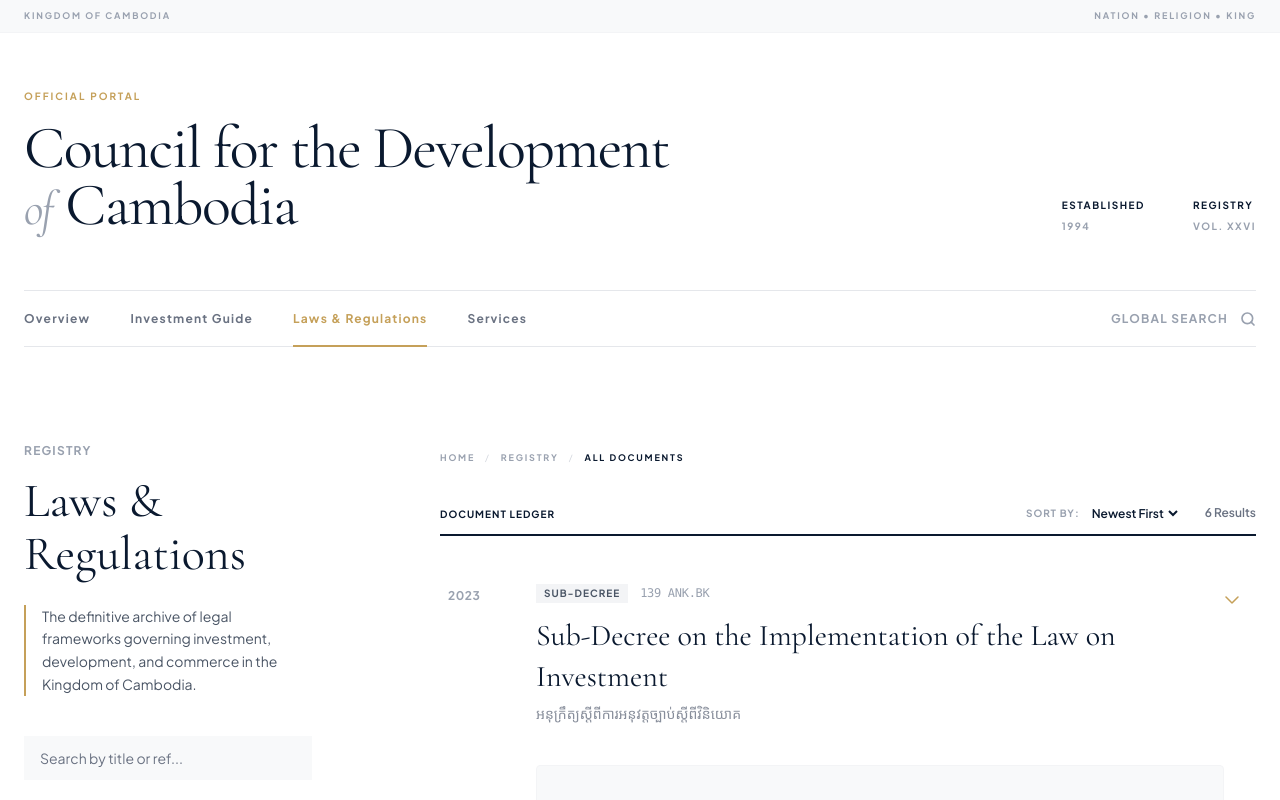
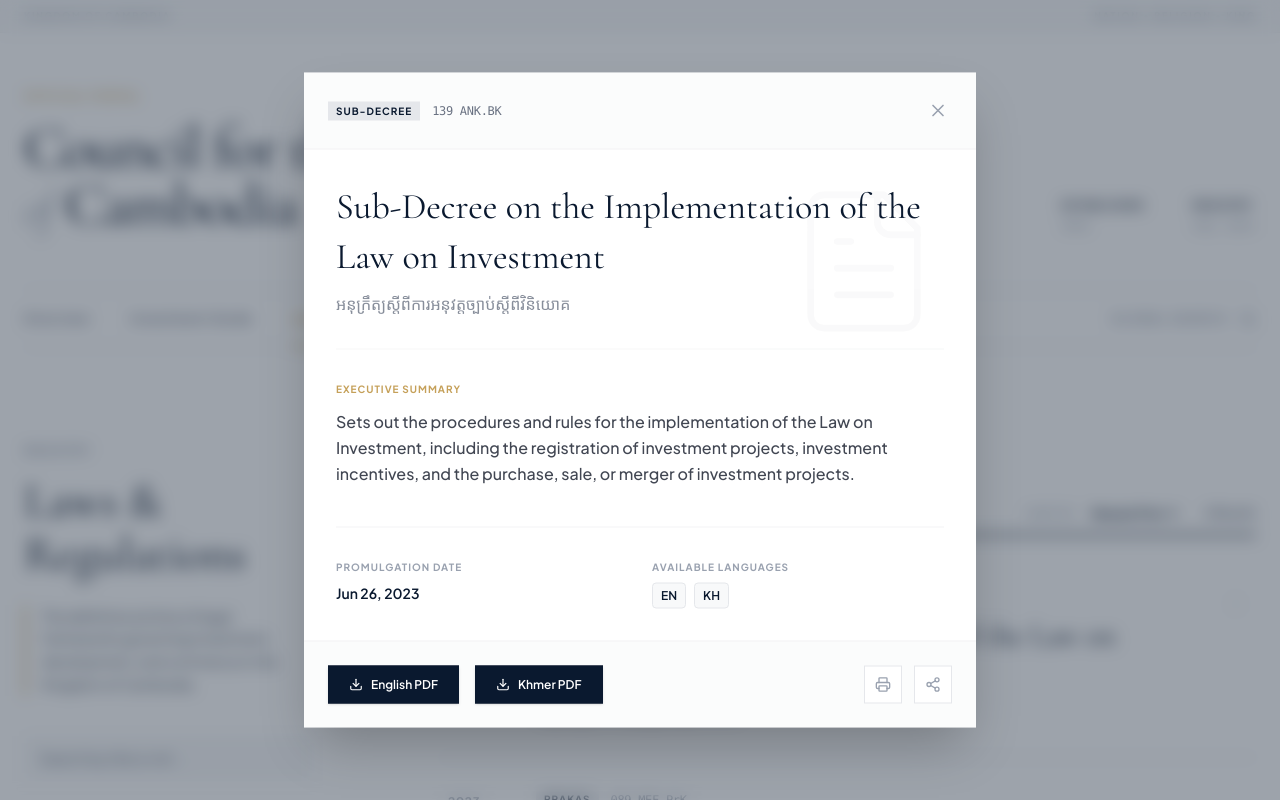
Before and after one commit to phalla-doll/cambodia-investment-laws-registry, a React (Vite) app: page / in a window 1280 px wide. Both pictures are taken after a click on the button 848 px from the left and 654 px from the top of the page. Shown: the top 800 px of the page. Built offline with nearby package versions, Linux system fonts and the light colour scheme.

Commit message:
feat: add document details modal
Introduce a modal component to display detailed document information, allowing users to view content without navigating away from the registry list.

```diff
--- a/src/App.tsx
+++ b/src/App.tsx
@@ -4,9 +4,10 @@
 import Header from './components/Header';
 import Sidebar from './components/Sidebar';
 import DocumentRow from './components/DocumentRow';
+import DocumentModal from './components/DocumentModal';
 import Footer from './components/Footer';
 import { documents } from './data';
-import { Category } from './types';
+import { Category, LegalDocument } from './types';
 
 export type MainTab = 'Overview' | 'Investment Guide' | 'Laws & Regulations' | 'Services';
 export type SortOrder = 'newest' | 'oldest';
@@ -17,6 +18,7 @@
   const [searchQuery, setSearchQuery] = useState('');
   const [sortOrder, setSortOrder] = useState<SortOrder>('newest');
   const [showScrollTop, setShowScrollTop] = useState(false);
+  const [selectedDocument, setSelectedDocument] = useState<LegalDocument | null>(null);
 
   useEffect(() => {
     const handleScroll = () => {
@@ -94,7 +96,11 @@
               <div className="flex flex-col">
                 {filteredDocs.length > 0 ? (
                   filteredDocs.map(doc => (
-                    <DocumentRow key={doc.id} document={doc} />
+                    <DocumentRow
+                      key={doc.id}
+                      document={doc}
+                      onSelect={setSelectedDocument}
+                    />
                   ))
                 ) : (
                   <div className="py-32 text-center bg-surface/50 border border-gray-100 mt-4 rounded-sm">
@@ -125,6 +131,11 @@
 
       <Footer />
 
+      <DocumentModal
+        document={selectedDocument}
+        onClose={() => setSelectedDocument(null)}
+      />
+
       <AnimatePresence>
         {showScrollTop && (
           <motion.button
--- /dev/null
+++ b/src/components/DocumentModal.tsx
@@ -0,0 +1,107 @@
+import { motion, AnimatePresence } from 'motion/react';
+import { X, Download, FileText, Share2, Printer } from 'lucide-react';
+import { LegalDocument } from '../types';
+
+interface DocumentModalProps {
+  document: LegalDocument | null;
+  onClose: () => void;
+}
+
+export default function DocumentModal({ document, onClose }: DocumentModalProps) {
+  return (
+    <AnimatePresence>
+      {document && (
+        <>
+          <motion.div
+            initial={{ opacity: 0 }}
+            animate={{ opacity: 1 }}
+            exit={{ opacity: 0 }}
+            onClick={onClose}
+            className="fixed inset-0 bg-oxford/40 backdrop-blur-sm z-50"
+          />
+          <motion.div
+            initial={{ opacity: 0, y: 20, scale: 0.95 }}
+            animate={{ opacity: 1, y: 0, scale: 1 }}
+            exit={{ opacity: 0, y: 20, scale: 0.95 }}
+            transition={{ type: 'spring', damping: 25, stiffness: 300 }}
+            className="fixed top-1/2 left-1/2 -translate-x-1/2 -translate-y-1/2 w-[95vw] max-w-2xl bg-white shadow-2xl z-50 overflow-hidden flex flex-col max-h-[90vh]"
+          >
+            <div className="flex items-center justify-between p-6 border-b border-gray-100 bg-surface/50">
+              <div className="flex items-center gap-3">
+                <span className="text-[10px] font-bold px-2 py-0.5 bg-gray-200 text-oxford uppercase tracking-widest">
+                  {document.category}
+                </span>
+                <span className="text-xs text-gray-500 font-mono tracking-tight">{document.referenceNumber}</span>
+              </div>
+              <button
+                onClick={onClose}
+                className="text-gray-400 hover:text-oxford transition-colors p-1"
+              >
+                <X size={20} strokeWidth={2} />
+              </button>
+            </div>
+
+            <div className="p-8 overflow-y-auto relative">
+              <div className="absolute top-8 right-8 opacity-[0.02] pointer-events-none text-oxford">
+                <FileText size={160} strokeWidth={1} />
+              </div>
+
+              <div className="relative z-10">
+                <h3 className="font-serif text-3xl sm:text-4xl text-oxford leading-snug mb-3">
+                  {document.titleEn}
+                </h3>
+                <h4 className="text-base text-gray-500 font-serif opacity-80 mb-8 pb-8 border-b border-gray-100">
+                  {document.titleKh}
+                </h4>
+
+                <h5 className="text-[10px] font-bold text-gold uppercase tracking-widest mb-3">Executive Summary</h5>
+                <p className="text-ink/80 text-sm sm:text-base leading-relaxed font-medium mb-10">
+                  {document.abstract}
+                </p>
+
+                <div className="grid grid-cols-2 gap-6 pt-8 border-t border-gray-100">
+                  <div>
+                    <h5 className="text-[10px] font-bold text-gray-400 uppercase tracking-widest mb-2">Promulgation Date</h5>
+                    <p className="text-sm font-semibold text-oxford">{document.date}</p>
+                  </div>
+                  <div>
+                    <h5 className="text-[10px] font-bold text-gray-400 uppercase tracking-widest mb-2">Available Languages</h5>
+                    <div className="flex items-center gap-2">
+                      {document.languages.map(lang => (
+                        <span key={lang} className="text-xs font-semibold px-2 py-1 bg-surface text-oxford border border-gray-200 rounded-sm">
+                          {lang}
+                        </span>
+                      ))}
+                    </div>
+                  </div>
+                </div>
+              </div>
+            </div>
+
+            <div className="p-6 border-t border-gray-100 bg-surface/50 flex items-center justify-between gap-4 mt-auto">
+              <div className="flex items-center gap-4">
+                {document.languages.map(lang => (
+                  <button
+                    key={lang}
+                    className="flex items-center gap-2 text-xs font-semibold text-white bg-oxford border border-oxford px-5 py-2.5 hover:bg-gold hover:border-gold transition-colors shadow-sm"
+                  >
+                    <Download size={14} />
+                    {lang === 'EN' ? 'English PDF' : 'Khmer PDF'}
+                  </button>
+                ))}
+              </div>
+              <div className="flex items-center gap-3">
+                <button className="p-2.5 text-gray-400 hover:text-oxford border border-gray-200 hover:border-oxford bg-white transition-colors" title="Print">
+                  <Printer size={16} />
+                </button>
+                <button className="p-2.5 text-gray-400 hover:text-oxford border border-gray-200 hover:border-oxford bg-white transition-colors" title="Share">
+                  <Share2 size={16} />
+                </button>
+              </div>
+            </div>
+          </motion.div>
+        </>
+      )}
+    </AnimatePresence>
+  );
+}
--- a/src/components/DocumentRow.tsx
+++ b/src/components/DocumentRow.tsx
@@ -1,19 +1,16 @@
-import { useState } from 'react';
-import { motion, AnimatePresence } from 'motion/react';
-import { Download, ChevronRight, FileText } from 'lucide-react';
+import { ChevronRight } from 'lucide-react';
 import { LegalDocument } from '../types';
 
 interface DocumentRowProps {
   document: LegalDocument;
+  onSelect: (document: LegalDocument) => void;
 }
 
-export default function DocumentRow({ document }: DocumentRowProps) {
-  const [isExpanded, setIsExpanded] = useState(false);
-
+export default function DocumentRow({ document, onSelect }: DocumentRowProps) {
   return (
     <div className="border-b border-gray-200 group">
       <button
-        onClick={() => setIsExpanded(!isExpanded)}
+        onClick={() => onSelect(document)}
         className="w-full text-left py-8 px-2 hover:bg-surface/50 transition-colors flex items-start gap-6 cursor-pointer"
       >
         <div className="w-16 shrink-0 pt-1">
@@ -27,54 +24,16 @@
             </span>
             <span className="text-xs text-gray-400 font-mono tracking-tight">{document.referenceNumber}</span>
           </div>
-          <h3 className={`font-serif text-2xl sm:text-3xl text-oxford leading-snug transition-colors ${isExpanded ? 'text-gold' : 'group-hover:text-gold'}`}>
+          <h3 className="font-serif text-2xl sm:text-3xl text-oxford leading-snug transition-colors group-hover:text-gold">
             {document.titleEn}
           </h3>
           <h4 className="text-sm text-gray-500 mt-2 font-serif opacity-80">{document.titleKh}</h4>
         </div>
 
-        <div className={`pt-2 shrink-0 transition-transform duration-300 ${isExpanded ? 'rotate-90 text-gold' : 'text-gray-300 group-hover:text-gold'}`}>
+        <div className="pt-2 shrink-0 transition-transform duration-300 text-gray-300 group-hover:text-gold">
           <ChevronRight size={24} strokeWidth={1.5} />
         </div>
       </button>
-
-      <AnimatePresence>
-        {isExpanded && (
-          <motion.div
-            initial={{ height: 0, opacity: 0 }}
-            animate={{ height: 'auto', opacity: 1 }}
-            exit={{ height: 0, opacity: 0 }}
-            transition={{ duration: 0.3, ease: 'easeInOut' }}
-            className="overflow-hidden"
-          >
-            <div className="pl-24 pr-8 pb-8 pt-2">
-              <div className="bg-surface p-8 rounded-sm border border-gray-100 relative overflow-hidden">
-                <div className="absolute -right-8 -bottom-8 opacity-[0.03] pointer-events-none text-oxford">
-                  <FileText size={200} strokeWidth={1} />
-                </div>
-
-                <h5 className="text-[10px] font-bold text-gray-500 uppercase tracking-widest mb-3">Abstract</h5>
-                <p className="text-ink/80 text-sm leading-relaxed max-w-3xl relative z-10 font-medium">
-                  {document.abstract}
-                </p>
-
-                <div className="mt-8 flex items-center gap-4 relative z-10">
-                  <span className="text-[10px] uppercase tracking-widest text-gray-500 font-bold mr-2">Download:</span>
-                  {document.languages.map(lang => (
-                    <button
-                      key={lang}
-                      className="flex items-center gap-2 text-xs font-semibold text-oxford bg-white border border-gray-200 px-4 py-2.5 hover:border-gold hover:text-gold transition-colors shadow-sm"
-                    >
-                      <Download size={14} />
-                      {lang === 'EN' ? 'English PDF' : 'Khmer PDF'}
-                    </button>
-                  ))}
-                </div>
-              </div>
-            </div>
-          </motion.div>
-        )}
-      </AnimatePresence>
     </div>
   );
 }
```
